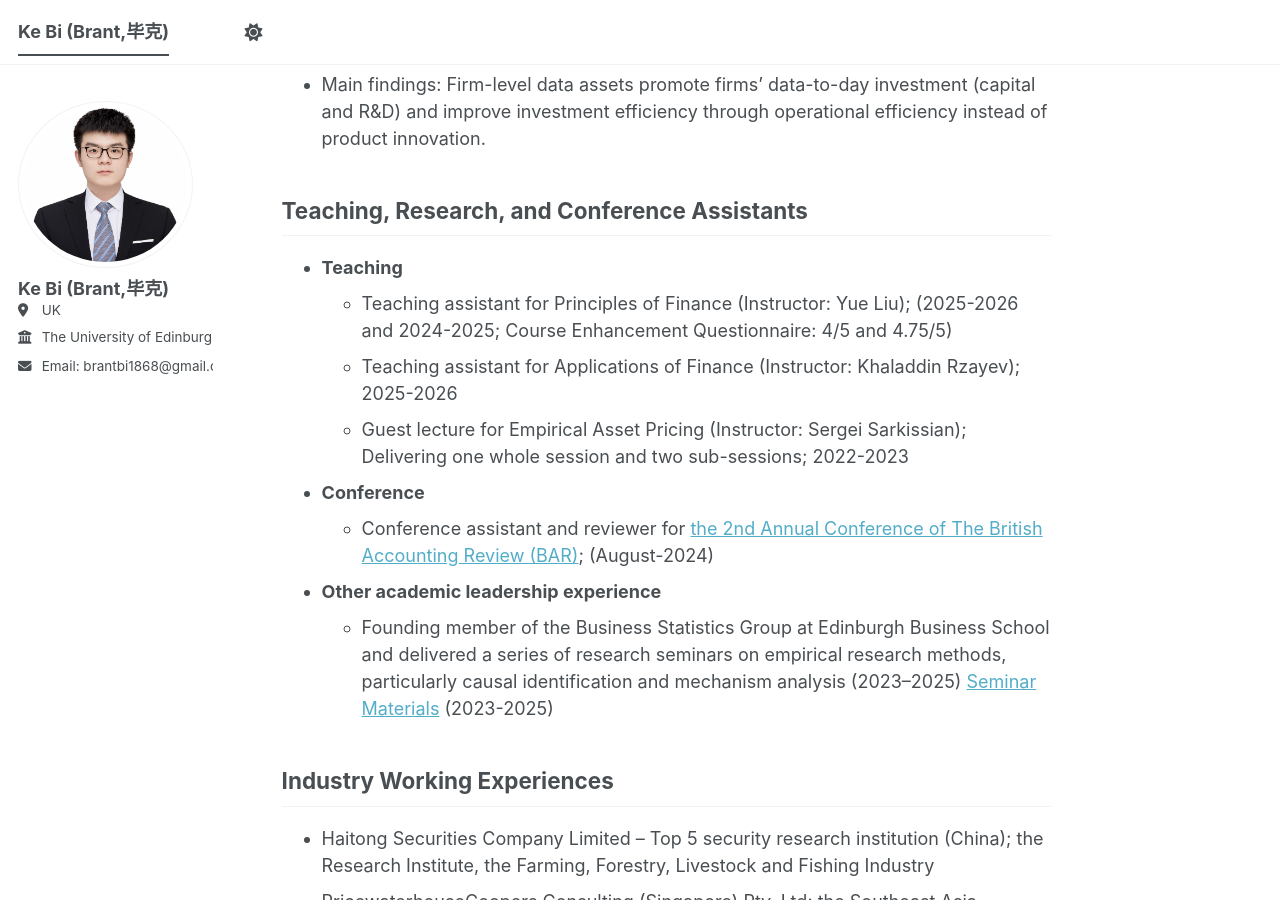
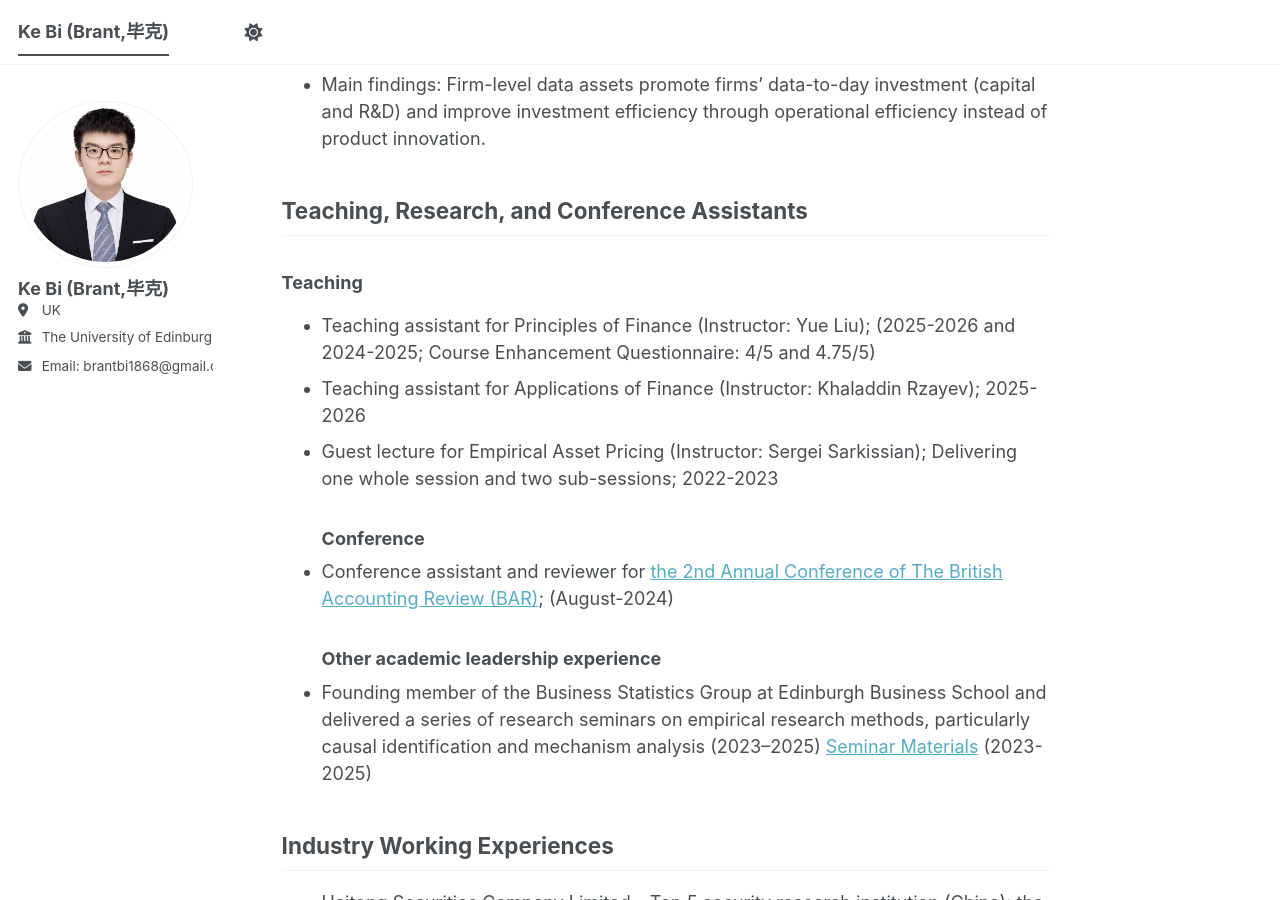
Before and after one commit to brant1868/brant1868.github.io, a Jekyll site: the page built from _pages/about.md, in a window 1280 px wide and 900 px high, scrolled down 1305 px. Built offline with Jekyll 4.4.1, drawn with Linux system fonts in a browser that asks for light colours; a script bundle is joined from its source files by our own code; library files that are not in the unit come from our copies.

Commit message:
Update about.md

```diff
--- a/_pages/about.md
+++ b/_pages/about.md
@@ -42,14 +42,14 @@ Working Papers
 Teaching, Research, and Conference Assistants
 ------
 <!-- The University of Edinburgh, Business School -->
-- **Teaching**
-  - Teaching assistant for Principles of Finance (Instructor: Yue Liu); (2025-2026 and 2024-2025; Course Enhancement Questionnaire: 4/5 and 4.75/5)
-  - Teaching assistant for Applications of Finance (Instructor: Khaladdin Rzayev); 2025-2026
-  - Guest lecture for Empirical Asset Pricing (Instructor: Sergei Sarkissian); Delivering one whole session and two sub-sessions; 2022-2023
-- **Conference**
-  - Conference assistant and reviewer for [the 2nd Annual Conference of The British Accounting Review (BAR)](https://thebarevent.weebly.com/annual-conference.html); (August-2024)
-- **Other academic leadership experience**
-  - Founding member of the Business Statistics Group at Edinburgh Business School and delivered a series of research seminars on empirical research methods, particularly causal identification and mechanism analysis (2023–2025) [Seminar Materials](https://drive.google.com/drive/folders/1_9xI9PnWQI2MFzfQk9kzte9-9yZYGObr?usp=sharing) (2023-2025)
+### **Teaching**
+- Teaching assistant for Principles of Finance (Instructor: Yue Liu); (2025-2026 and 2024-2025; Course Enhancement Questionnaire: 4/5 and 4.75/5)
+- Teaching assistant for Applications of Finance (Instructor: Khaladdin Rzayev); 2025-2026
+- Guest lecture for Empirical Asset Pricing (Instructor: Sergei Sarkissian); Delivering one whole session and two sub-sessions; 2022-2023
+### **Conference**
+- Conference assistant and reviewer for [the 2nd Annual Conference of The British Accounting Review (BAR)](https://thebarevent.weebly.com/annual-conference.html); (August-2024)
+### **Other academic leadership experience**
+- Founding member of the Business Statistics Group at Edinburgh Business School and delivered a series of research seminars on empirical research methods, particularly causal identification and mechanism analysis (2023–2025) [Seminar Materials](https://drive.google.com/drive/folders/1_9xI9PnWQI2MFzfQk9kzte9-9yZYGObr?usp=sharing) (2023-2025)
 
 
 Industry Working Experiences
```
